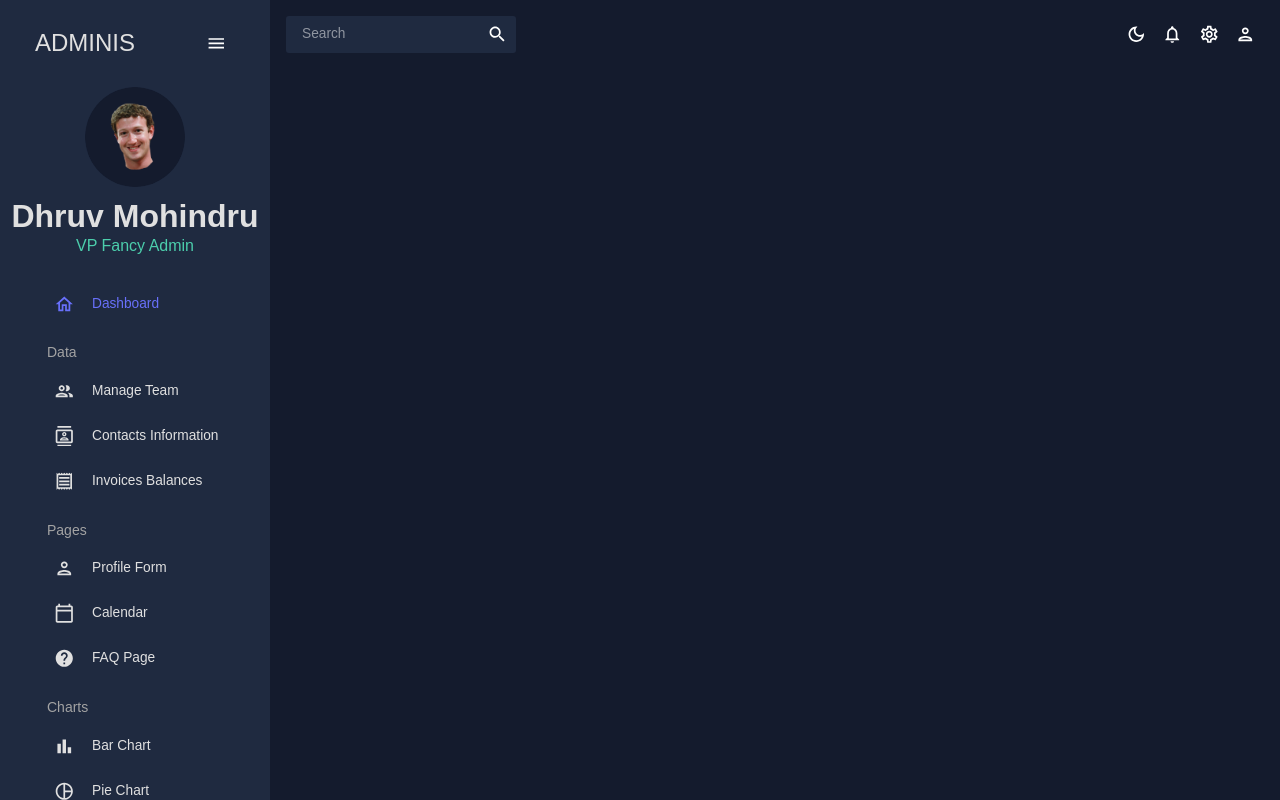
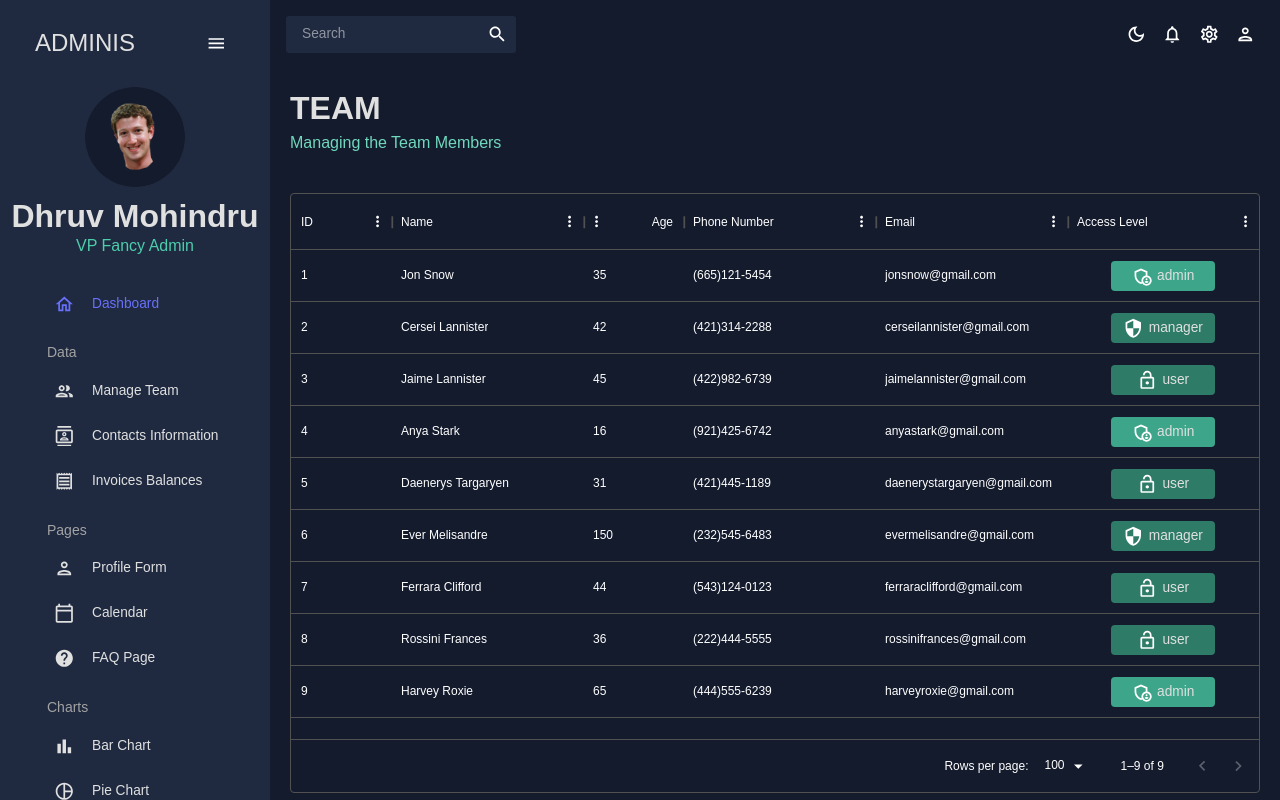
Before and after one commit to dmohindru/react-projects, a React (Create React App) app in the folder mui-dash-board-app/dash-board-frontend/: page /team in a window 1280 px wide. Built offline with nearby package versions, Linux system fonts and the light colour scheme; the HTML template or start-up script is replaced by a standard one.

Commit message:
Developing Team data grid item

```diff
--- a/mui-dash-board-app/dash-board-frontend/src/App.tsx
+++ b/mui-dash-board-app/dash-board-frontend/src/App.tsx
@@ -4,7 +4,7 @@
 import Sidebar from "./scenes/global/Sidebar";
 import Dashboard from "./scenes/dashboard";
 import { Route, Routes } from "react-router-dom";
-// import Team from "./scenes/team";
+import Team from "./scenes/team";
 // import Invoices from "./scenes/invoices";
 // import Contacts from "./scenes/contacts";
 // import Bar from "./scenes/bar";
@@ -29,7 +29,7 @@
             <Topbar />
             <Routes>
               <Route path="/" element={<Dashboard />} />
-              {/* <Route path="/team" element={<Team />} /> */}
+              <Route path="/team" element={<Team />} />
               {/* <Route path="/contacts" element={<Contacts />} /> */}
               {/* <Route path="/invoices" element={<Invoices />} /> */}
               {/* <Route path="/form" element={<Form />} /> */}
--- /dev/null
+++ b/mui-dash-board-app/dash-board-frontend/src/components/Header.tsx
@@ -0,0 +1,27 @@
+import { Typography, Box, useTheme } from "@mui/material";
+import { tokens } from "../theme";
+
+interface HeaderProps {
+    title: string;
+    subtitle: string;
+}
+
+const Header: React.FC<HeaderProps> = ({title, subtitle}) => {
+    const theme = useTheme();
+    const colors = tokens(theme.palette.mode);
+
+    return (
+        <Box mb="30px">
+            <Typography
+                variant="h2"
+                color={colors.grey[100]}
+                fontWeight="bold"
+                sx={{mb: "5px"}}>{title}</Typography>
+            <Typography
+                variant="h5"
+                color={colors.greenAccent[400]}>{subtitle}</Typography>
+        </Box>
+    )
+}
+
+export default Header;
--- a/mui-dash-board-app/dash-board-frontend/src/scenes/dashboard/index.tsx
+++ b/mui-dash-board-app/dash-board-frontend/src/scenes/dashboard/index.tsx
@@ -1,5 +1,12 @@
+import { Box } from "@mui/material";
+import Header from "../../components/Header";
+
 const Dashboard: React.FC = () => {
-    return <div>Dashboard</div>
+    return (<Box m="20px">
+                <Box display="flex" justifyContent="space-between" alignItems="center">
+                    <Header title="DASHBOARD" subtitle="Welcome to your dashboard" />
+                </Box>
+            </Box>)
 }
 
 export default Dashboard;
--- /dev/null
+++ b/mui-dash-board-app/dash-board-frontend/src/scenes/team/index.tsx
@@ -0,0 +1,65 @@
+import { Box, Typography, useTheme } from "@mui/material";
+import { DataGrid } from "@mui/x-data-grid";
+import { tokens } from "../../theme";
+import { mockDataTeam } from "../../data/mockData";
+import AdminPanelSettingsOutlinedIcon from "@mui/icons-material/AdminPanelSettingsOutlined";
+import LockOpenOutlinedIcon from "@mui/icons-material/LockOpenOutlined";
+import SecurityOutlinedIcon from "@mui/icons-material/SecurityOutlined";
+import Header from "../../components/Header";
+
+const Team: React.FC = () => {
+    const theme = useTheme();
+    const colors = tokens(theme.palette.mode);
+
+    const columns = [
+        { field: "id", headerName: "ID"},
+        { field: "name", headerName: "Name", flex: 1, cellClassName: "name-column--cell"},
+        { field: "age", headerName: "Age", type: "number", haderAlign: "left", align: "left"},
+        { field: "phone", headerName: "Phone Number", flex: 1},
+        { field: "email", headerName: "Email", flex: 1},
+        { field: "access", headerName: "Access Level", flex: 1, renderCell: ({row: { access }}) => {
+            return (
+                <Box
+                    width="60%"
+                    m="0 auto"
+                    p="5px"
+                    display="flex"
+                    justifyContent="center"
+                    sx={{backgroundColor: access === "admin" ? colors.greenAccent[600] : colors.greenAccent[700]}}
+                    borderRadius="4px"
+                >
+                    {access === "admin" && <AdminPanelSettingsOutlinedIcon />}
+                    {access === "manager" && <SecurityOutlinedIcon />}
+                    {access === "user" && <LockOpenOutlinedIcon />}
+                    <Typography color={colors.grey[100]} sx={{ml: "5px"}}>
+                        {access}
+                    </Typography>
+
+                </Box>
+            )
+
+        }},
+
+    ]
+
+    return (
+        <Box m="20px">
+            <Header title="TEAM" subtitle="Managing the Team Members" />
+            <Box
+                m="40px 0 0 0"
+                height="75vh"
+                sx={{
+
+                }}
+            >
+                <DataGrid
+                    rows={mockDataTeam}
+                    columns={columns}
+                />
+            </Box>
+        </Box>
+    )
+
+}
+
+export default Team;
```
